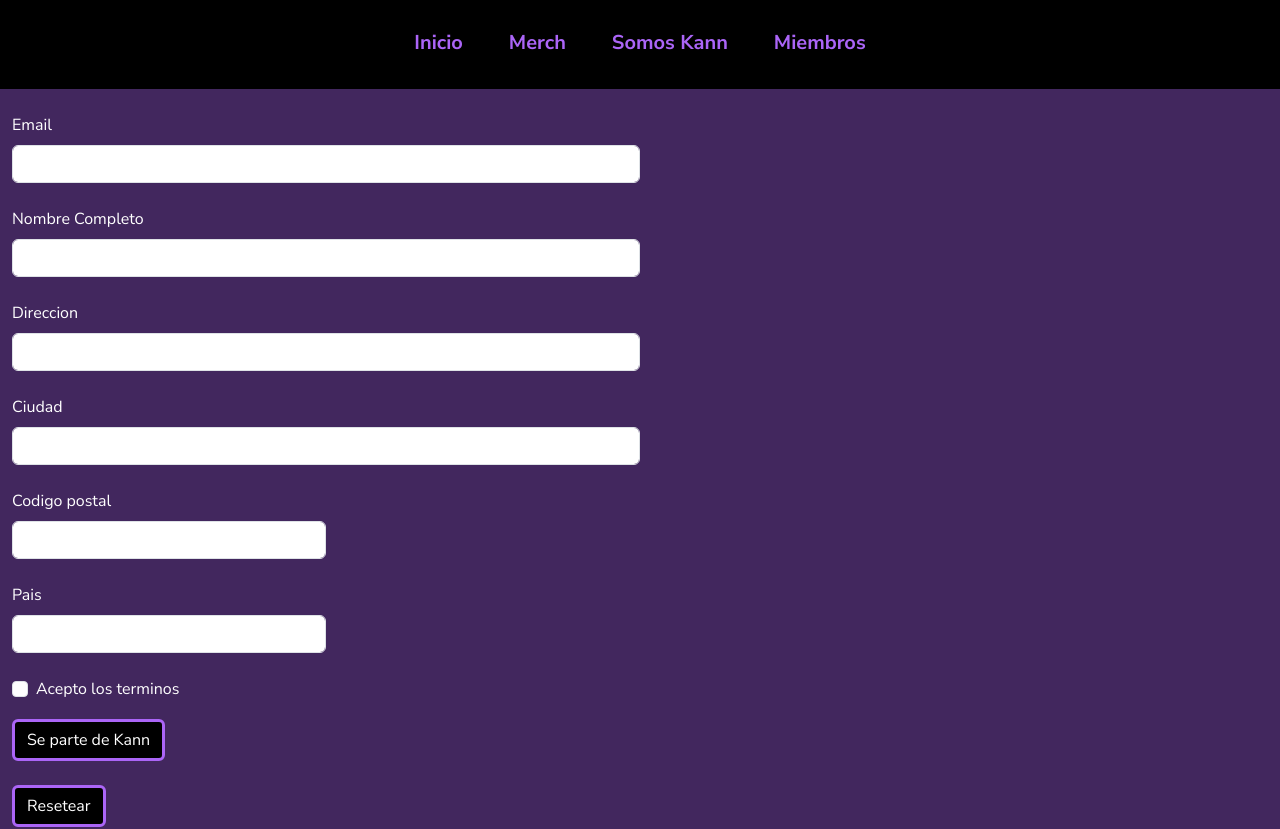
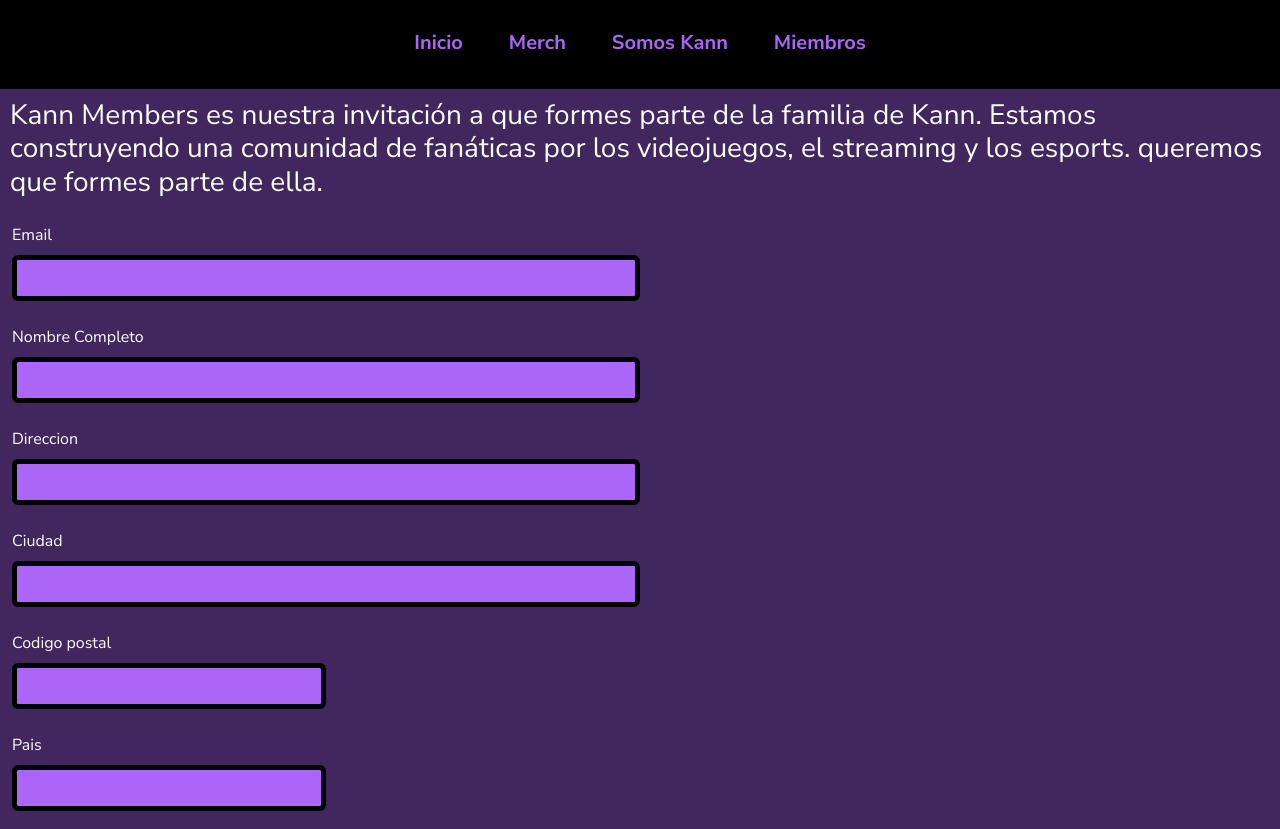
Before and after one commit to kouufz/FaustinoCuniolo-Kann, a plain HTML site: page pages/contacto.html in a window 1280 px wide. Shown: the part 141-970 px from the top of the page. Drawn offline with nearby package versions, Linux system fonts and the light colour scheme.

Commit message:
bs hecho

```diff
--- a/css/style.css
+++ b/css/style.css
@@ -213,3 +213,7 @@ form input {
     margin:auto;
     display:block;
 }
+
+.formInline {
+    display: inline-block;
+}
--- a/pages/contacto.html
+++ b/pages/contacto.html
@@ -17,7 +17,7 @@
         <div>
             <div>
                 <img src="../assets/images/logo.jpg" alt="Kann logo" style="width: 300px">
-            </div class="cointainer-fluid">
+            </div class="container-fluid">
             <nav class="navbar navbar-expand-md bg-black">
                 <button class="navbar-toggler" type="button" data-bs-toggle="collapse" data-bs-target="#menu" aria-controls="navbarSupportedContent" aria-expanded="false" aria-label="Toggle navigation">
                     <span class="navbar-toggler-icon fondoGenerico"></span>
@@ -34,43 +34,51 @@
         </div>
     </header>
     <main>
-        <div class="container-fluid fuenteBlanca formularioInline">
+
+        <div>
+            <p class="h3 container-fluid" style="color: white; padding-top: 10px; padding-left: 10px;">
+                Kann Members es nuestra invitación a que formes parte de la familia de Kann.
+                Estamos construyendo una comunidad de fanáticas por los videojuegos, el streaming y los esports.
+                 queremos que formes parte de ella.
+            </p>
+        </div>
+        <div class="container-fluid fuenteBlanca">
                 <form action="" method="post" enctype="text/plain" class="row mt-4"></form>
 
                 <div class="col-6">
                     <label for="emailimput" class="form-label">Email</label>
-                    <input type="email" class="form-control" id="emailinput">
+                    <input type="email" class="form-control" id="emailinput" style="background-color: #AB65F7; border: 5px solid black;">
                 </div><br>
 
                 <div class="col-6">
                     <label for="Nombre Completo" class="form-label"> Nombre Completo</label>
-                    <input type="text" class="form-control" id="Nombre Completo">
+                    <input type="text" class="form-control" id="Nombre Completo" style="background-color: #AB65F7; border: 5px solid black;">
                 </div><br>
 
                 <div class="col-6">
                     <label for="direccion" class="form-label">Direccion</label>
-                    <input type="text" class="form-control" id="direccion">
+                    <input type="text" class="form-control" id="direccion" style="background-color: #AB65F7; border: 5px solid black;">
                 </div><br>
 
                 <div class="col-6">
                     <label for="ciudad" class="form-label">Ciudad</label>
-                    <input type="text" class="form-control" id="ciudad">
+                    <input type="text" class="form-control" id="ciudad" style="background-color: #AB65F7; border: 5px solid black;">
                 </div><br>
 
                 <div class="col-3">
                     <label for="codigopostal" class="form-label">Codigo postal</label>
-                    <input type="text" class="form-control" id="codigopostal">
+                    <input type="text" class="form-control" id="codigopostal" style="background-color: #AB65F7; border: 5px solid black;">
                 </div><br>
 
                 <div class="col-3">
                     <label for="pais" class="form-label">Pais</label>
-                    <input type="text" class="form-control" id="pais">
+                    <input type="text" class="form-control" id="pais" style="background-color: #AB65F7; border: 5px solid black;">
                 </div><br>
 
                 <div class="col-12">
                     <div class="form-check">
                         <label for="terminos" class="form-check-label">Acepto los terminos</label>
-                        <input type="checkbox" class="form-check-input" id="terminos">
+                        <input type="checkbox" class="form-check-input" id="terminos" style="background-color: #AB65F7;border: 1px solid black;">
                     </div>
                 </div>
 
@@ -83,7 +91,7 @@
                 </div>
          </div>
  </main>
-    <footer>
+    <footer class="container-fluid">
         <p class="textoCentrado">Copyright @ Kann 2022</p>
     </footer>
 <script src="https://cdn.jsdelivr.net/npm/bootstrap@5.3.0-alpha1/dist/js/bootstrap.min.js" integrity="sha384-mQ93GR66B00ZXjt0YO5KlohRA5SY2XofN4zfuZxLkoj1gXtW8ANNCe9d5Y3eG5eD" crossorigin="anonymous"></script>
```
Also changed, not shown: index.html (+1 -1 lines), pages/merch.html (+1 -1 lines), pages/miembros.html (+1 -1 lines), pages/somoskann.html (+1 -1 lines).
